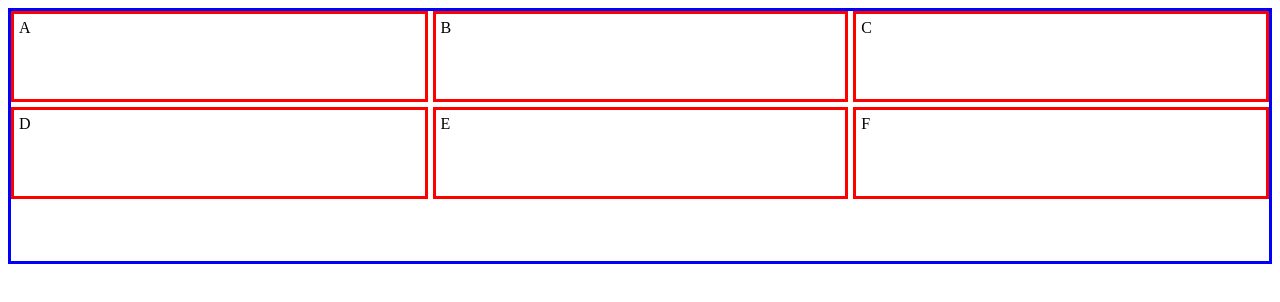
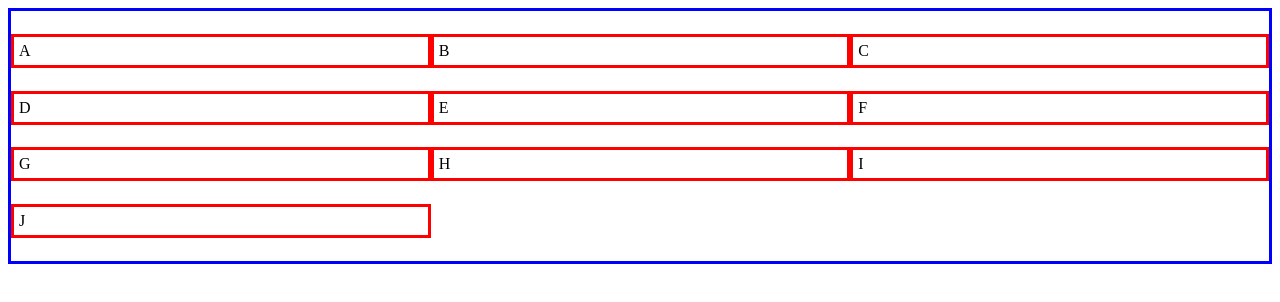
Before and after one commit to fbeaviana/html-css, a plain HTML site: page exercicios/ex028/grid01/index.html in a window 1280 px wide. Drawn offline with Linux system fonts and the light colour scheme.

Commit message:
maneira simplificada do cod

```diff
--- a/exercicios/ex028/grid01/index.html
+++ b/exercicios/ex028/grid01/index.html
@@ -9,9 +9,18 @@
             border: 3px solid blue;
             height: 250px;
             display: grid;
-            grid-template-columns: auto auto auto;
+
+            grid-template: auto auto auto / auto auto auto;
+            place-items: normal normal;
+            place-content: space-evenly normal;
+
+            /*grid-template-columns: auto auto auto;
             grid-template-rows: auto auto auto;
             gap: 5px;
+            align-items: normal;
+            justify-content: normal;
+            align-content: space-evenly;
+            justify-content: normal;*/
         }
 
         div.item {
@@ -27,6 +36,10 @@
     <div class="item">D</div>
     <div class="item">E</div>
     <div class="item">F</div>
+    <div class="item">G</div>
+    <div class="item">H</div>
+    <div class="item">I</div>
+    <div class="item">J</div>
 
    </div>
 
```
